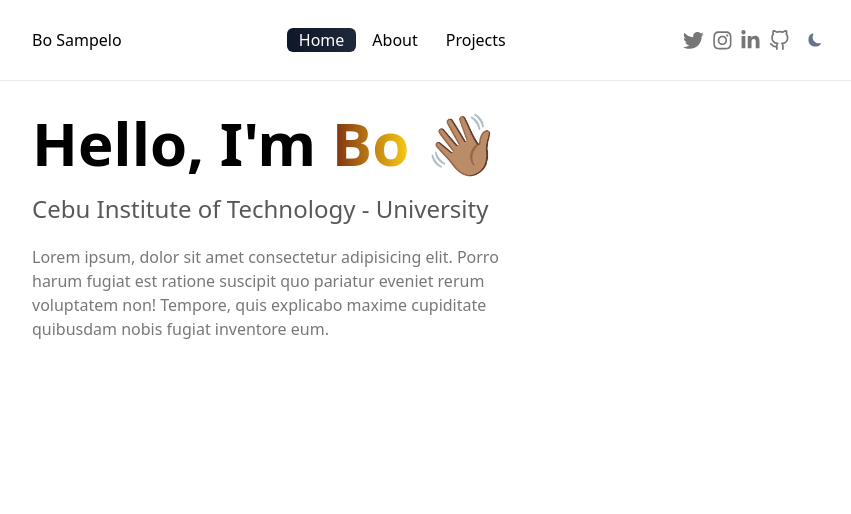
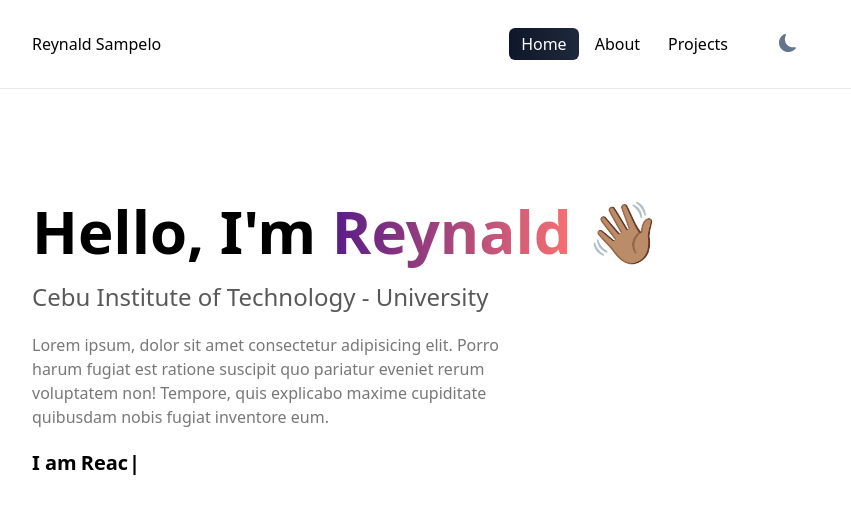
Before and after one commit to sempitrnal/portfolio, a Next.js app: page / in a window 1280 px wide. Shown: the top 514 px of the page, without its empty margins (208-1059 px from the left). Built offline with nearby package versions, Linux system fonts and the light colour scheme.

Commit message:
tooltip component , social links components and css changes

```diff
--- a/components/DarkMode.js
+++ b/components/DarkMode.js
@@ -5,6 +5,7 @@ import { FiSun, FiMoon } from "react-icons/fi";
 import { HiMoon, HiSun } from "react-icons/hi";
 import { useState, useEffect } from "react";
 import { BsFillMoonStarsFill, BsMoonFill } from "react-icons/bs";
+import ToolTip from "./ToolTip";
 const isDark = () => {
 	if (typeof window !== "undefined") {
 		return (
@@ -31,11 +32,18 @@ export default function DarkMode() {
 	}, []);
 	const darkModeActive =
 		process.browser && document.documentElement.classList.contains("dark");
-
+	const [showDarkModeTooltip, setShowDarkModeTooltip] = useState(false);
 	return (
 		<AnimatePresence exitBeforeEnter initial={false}>
+			<div className="relative">
 				<motion.button
-				className="z-20 px-2 text-lg text-yellow-500 focus:outline-none "
+					onHoverStart={() =>
+						setTimeout(() => {
+							setShowDarkModeTooltip(true);
+						}, 300)
+					}
+					onHoverEnd={() => setShowDarkModeTooltip(false)}
+					className="z-20 px-8 text-2xl text-yellow-500 focus:outline-none "
 					onClick={() => toggleMode()}
 					key={darkModeActive ? "dark-icon" : "light-icon"}
 					initial={{ x: -20, y: -20, opacity: 0 }}
@@ -48,11 +56,17 @@ export default function DarkMode() {
 							<HiSun />
 						</div>
 					) : (
-					<div className="scale-75 text-slate-500">
+						<div className="transition-colors duration-300 scale-75 text-slate-500 hover:text-slate-600">
 							<BsMoonFill />
 						</div>
 					)}
 				</motion.button>
+				{showDarkModeTooltip && (
+					<ToolTip
+						text={darkModeActive ? "Toggle light mode" : "Toggle dark mode"}
+					/>
+				)}
+			</div>
 		</AnimatePresence>
 	);
 }
--- a/components/Nav.js
+++ b/components/Nav.js
@@ -3,38 +3,7 @@ import React, { useEffect, useState } from "react";
 import DarkMode from "./DarkMode";
 import { motion } from "framer-motion";
 import { useRouter } from "next/router";
-import { CgTwitter } from "react-icons/cg";
-import {
-	FaFacebook,
-	FaGithub,
-	FaGitHub,
-	FaInstagram,
-	FaLinkedinIn,
-	FaTwitter,
-} from "react-icons/fa";
-import { FiGithub } from "react-icons/fi";
-const socials = [
-	{
-		name: "Twitter",
-		link: "https://twitter.com/sempitrnalsh8",
-		icon: <FaTwitter />,
-	},
-	{
-		name: "Instagram",
-		link: "https://instagram.com/__brownrecluse",
-		icon: <FaInstagram />,
-	},
-	{
-		name: "LinkedIn",
-		link: "www.linkedin.com/in/sampeloreynald",
-		icon: <FaLinkedinIn />,
-	},
-	{
-		name: "Github",
-		link: "https://github.com/whitewaterjunkie",
-		icon: <FiGithub />,
-	},
-];
+
 export default function Nav() {
 	const nav = [
 		{ label: "Home", path: "/" },
@@ -45,10 +14,10 @@ export default function Nav() {
 	const router = useRouter();
 
 	return (
-		<nav className="z-50  sticky top-0 transition duration-500 px-[2rem] md:px-[5rem] lg:px-[10rem] xl:px-[15rem]  bg-white py-7 border-b border-[#e9e9e9] flex items-center justify-between dark:bg-[#1d201f] dark:border-[#313534]">
+		<nav className="z-50  sticky top-0 transition duration-500 px-[2rem] md:px-[5rem] lg:px-[10rem] xl:px-[15rem]  bg-white py-7 border-b border-[#e9e9e9] flex items-center justify-between dark:bg-[#111] dark:border-[#1f2020]">
 			<Link href={"/"}>
 				<p className="hidden cursor-pointer dark:text-white sm:block">
-					Bo Sampelo
+					Reynald Sampelo
 				</p>
 			</Link>
 			<Link href={"/"}>
@@ -58,7 +27,11 @@ export default function Nav() {
 				{nav.map((e, i) => {
 					return (
 						<Link key={i} href={e.path} scroll={false}>
-							<div className="relative z-10 flex justify-center px-3 cursor-pointer">
+							<div
+								className={`relative z-10 flex justify-center px-3 py-1 cursor-pointer ${
+									router.route !== e.path ? "hover:opacity-80" : ""
+								}`}
+							>
 								<p
 									className={`transition-colors duration-500 ${
 										router.route === e.path ? "text-white dark:text-black" : ""
@@ -68,30 +41,17 @@ export default function Nav() {
 								</p>
 								{router.route === e.path && (
 									<motion.div
-										layoutId="underline"
+										layoutId="bg"
 										className="w-full h-full absolute top-0 rounded-md bg-gradient-to-r from-slate-900 to-slate-800 dark:from-slate-300 dark:to-slate-100 z-[-5] "
 									></motion.div>
 								)}
 							</div>
 						</Link>
 					);
-				})}
-			</div>
-			<div className="flex items-center gap-2">
-				{socials.map((e) => {
-					return (
-						<a
-							target="_blank"
-							key={e.name}
-							href={e.link}
-							className={`${e.color} text-[#3d3d3d] dark:text-white text-[1.3rem] saturate-0 hover:opacity-100 transition duration-500 opacity-70 `}
-							rel="noreferrer"
-						>
-							{e.icon}
-						</a>
-					);
-				})}
-				<DarkMode />
+				})}{" "}
+				<div className="translate-y-[2px]">
+					<DarkMode />
+				</div>
 			</div>
 		</nav>
 	);
--- /dev/null
+++ b/components/SocialLinks.js
@@ -0,0 +1,45 @@
+import React from "react";
+
+import { FaInstagram, FaLinkedinIn, FaTwitter } from "react-icons/fa";
+import { FiGithub } from "react-icons/fi";
+const socials = [
+	{
+		name: "Twitter",
+		link: "https://twitter.com/sempitrnalsh8",
+		icon: <FaTwitter />,
+	},
+	{
+		name: "Instagram",
+		link: "https://instagram.com/__brownrecluse",
+		icon: <FaInstagram />,
+	},
+	{
+		name: "LinkedIn",
+		link: "www.linkedin.com/in/sampeloreynald",
+		icon: <FaLinkedinIn />,
+	},
+	{
+		name: "Github",
+		link: "https://github.com/whitewaterjunkie",
+		icon: <FiGithub />,
+	},
+];
+export default function SocialLinks() {
+	return (
+		<div className="flex items-center gap-2">
+			{socials.map((e) => {
+				return (
+					<a
+						target="_blank"
+						key={e.name}
+						href={e.link}
+						className={`${e.color} text-[#3d3d3d] dark:text-white text-[1.3rem] saturate-0 hover:opacity-100 transition duration-500 opacity-70 `}
+						rel="noreferrer"
+					>
+						{e.icon}
+					</a>
+				);
+			})}
+		</div>
+	);
+}
--- /dev/null
+++ b/components/ToolTip.js
@@ -0,0 +1,12 @@
+import React from "react";
+import { motion } from "framer-motion";
+export default function ToolTip({ text }) {
+	return (
+		<motion.div>
+			<motion.div className="px-2 py-1 text-[.5rem] bg-[#c3c3c3] rounded-md absolute right-[-65px] top-[2px]">
+				<p>{text}</p>
+			</motion.div>
+			<motion.div className="absolute w-2 h-2 border-t-[5px] border-t-transparent border-b-[5px]  border-b-transparent border-r-[7px] border-r-[#c3c3c3] right-[1.3rem] top-[.4rem]"></motion.div>
+		</motion.div>
+	);
+}
--- a/package.json
+++ b/package.json
@@ -14,7 +14,8 @@
     "next-themes": "^0.2.0",
     "react": "18.2.0",
     "react-dom": "18.2.0",
-    "react-icons": "^4.4.0"
+    "react-icons": "^4.4.0",
+    "typewriter-effect": "^2.19.0"
   },
   "devDependencies": {
     "autoprefixer": "^10.4.8",
--- a/pages/about.js
+++ b/pages/about.js
@@ -1,6 +1,7 @@
 import React from "react";
 import { motion } from "framer-motion";
 import { slideDown } from ".";
+import Head from "next/head";
 
 export default function about() {
 	return (
@@ -9,9 +10,12 @@ export default function about() {
 			animate="animate"
 			exit="exit"
 			variants={slideDown}
-			className="min-h-screen px-[2rem] md:px-[5rem] lg:px-[10rem] xl:px-[15rem] py-[2rem]"
+			className="page"
 		>
-			<h1 className="text-6xl font-semibold dark:text-white">About</h1>
+			<Head>
+				<title>About 👨🏽‍💻</title>
+			</Head>
+			<h1 className="text-6xl font-semibold dark:text-white">About 👨🏽‍💻</h1>
 		</motion.div>
 	);
 }
--- a/pages/index.js
+++ b/pages/index.js
@@ -1,6 +1,9 @@
 import DarkMode from "../components/DarkMode";
 import useDarkMode from "../hooks/useDarkMode";
 import { motion } from "framer-motion";
+import Typewriter from "typewriter-effect";
+import Head from "next/head";
+
 /* eslint-disable react/no-unescaped-entities */
 export const slideDown = {
 	initial: {
@@ -18,7 +21,7 @@ export const slideDown = {
 		},
 	},
 	exit: {
-		y: -100,
+		y: -50,
 		opacity: 0,
 		transition: {
 			duration: 0.3,
@@ -30,6 +33,9 @@ export default function Home() {
 
 	return (
 		<motion.div className="min-h-screen transition duration-500 ease-in-out page dark:text-white">
+			<Head>
+				<title>Reynald Sampelo</title>
+			</Head>
 			<motion.div
 				initial="initial"
 				animate="animate"
@@ -40,8 +46,8 @@ export default function Home() {
 			>
 				<motion.h2 className="mb-5 text-6xl font-semibold text-black dark:text-white sub">
 					Hello, I'm{" "}
-					<span className="text-transparent bg-gradient-to-r from-orange-900 to-yellow-400 bg-clip-text">
-						Bo
+					<span className="text-transparent bg-gradient-to-r from-purple-900 to-red-400 bg-clip-text">
+						Reynald
 					</span>{" "}
 					👋🏽
 				</motion.h2>
@@ -55,6 +61,19 @@ export default function Home() {
 					Tempore, quis explicabo maxime cupiditate quibusdam nobis fugiat
 					inventore eum.
 				</motion.p>
+
+				<div className="flex gap-1 text-xl font-semibold">
+					<p>I am </p>
+					<Typewriter
+						options={{
+							strings: ["JavaScript", "React", "Next"],
+							autoStart: true,
+							loop: true,
+							pauseFor: 1500,
+							deleteSpeed: 100,
+						}}
+					/>
+				</div>
 			</motion.div>
 		</motion.div>
 	);
--- a/pages/projects.js
+++ b/pages/projects.js
@@ -1,6 +1,7 @@
 import React from "react";
 import { motion } from "framer-motion";
 import { slideDown } from ".";
+import Head from "next/head";
 
 export default function projects() {
 	return (
@@ -11,7 +12,10 @@ export default function projects() {
 			variants={slideDown}
 			className="page"
 		>
-			<h1 className="text-6xl font-bold dark:text-white">Projects</h1>
+			<Head>
+				<title>Projects 🧠</title>
+			</Head>
+			<h1 className="text-6xl font-bold dark:text-white">Projects 🧠</h1>
 		</motion.div>
 	);
 }
--- a/styles/globals.css
+++ b/styles/globals.css
@@ -4,13 +4,13 @@
 
 @layer base {
 	body {
-		@apply dark:bg-[#1d201f] transition duration-500;
+		@apply dark:bg-[#111111] transition duration-500;
 	}
 }
 
 @layer components {
 	.page {
 		@apply min-h-screen;
-		@apply px-[2rem] md:px-[5rem] lg:px-[10rem] xl:px-[15rem] py-[2rem];
+		@apply px-[2rem] md:px-[5rem] lg:px-[10rem] xl:px-[15rem] py-[7rem];
 	}
 }
```
Also changed, not shown: 1 other file (tests, documents, lock files or other folders). Lines whose indentation alone changed are shown as unchanged.
